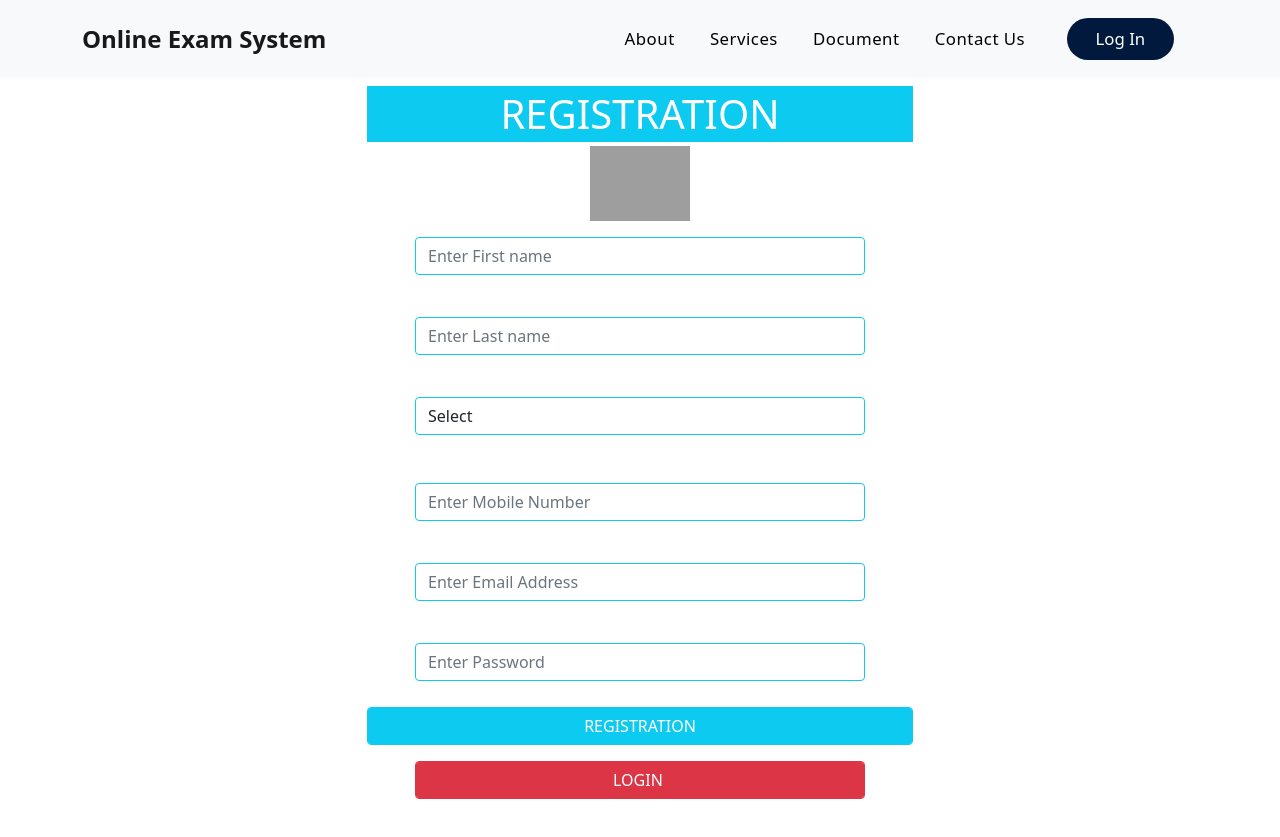
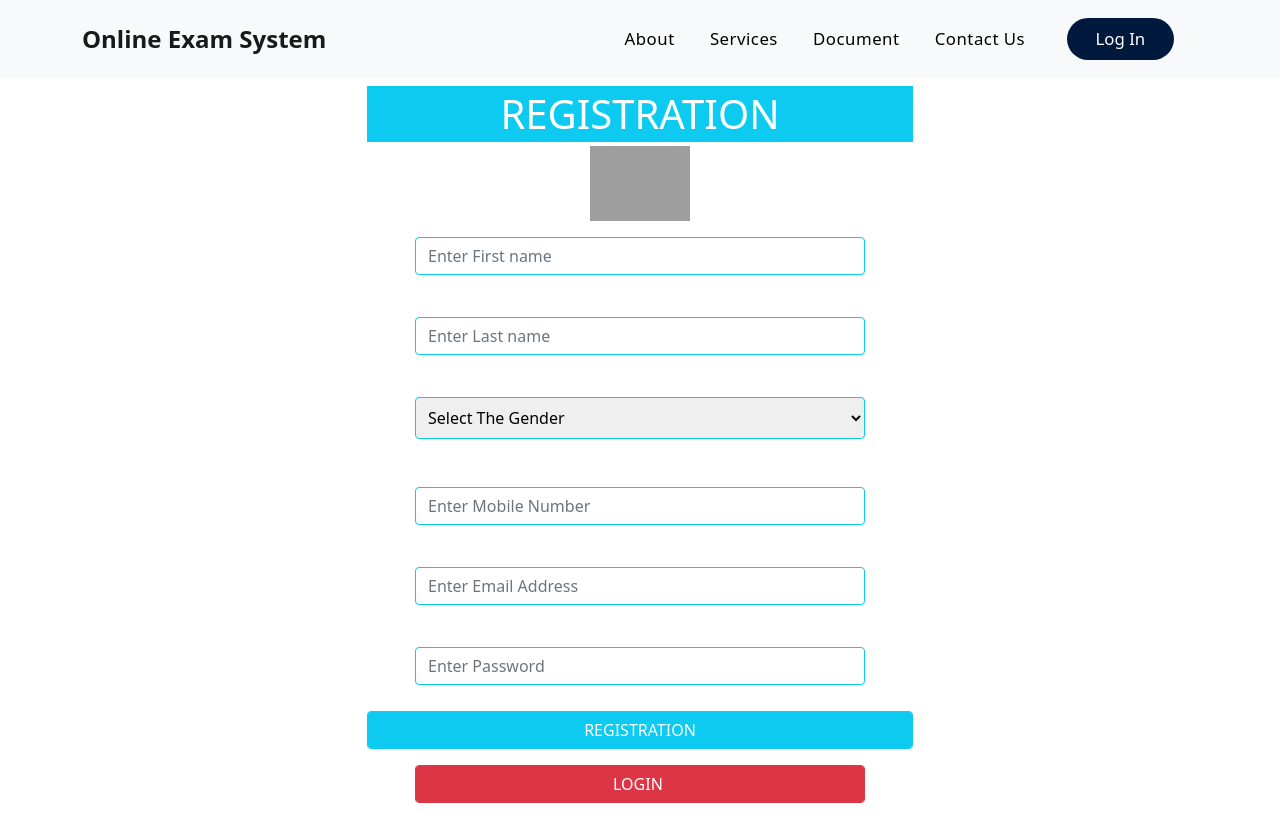
Before and after one commit to Revanth1902/ExamUserside, a React (Create React App) app: page /StudentSignup in a window 1280 px wide. Built offline with nearby package versions, Linux system fonts and the light colour scheme; grey boxes are pictures that could not be loaded; a web font is replaced by a local one.

Commit message:
Select option also enabled - Revanth

```diff
--- a/src/Components/StudentComponent/StudentSignup/StudentSignup.js
+++ b/src/Components/StudentComponent/StudentSignup/StudentSignup.js
@@ -2,6 +2,8 @@ import React, { useEffect } from "react";
 import { NavLink, useHistory } from "react-router-dom";
 import { toast, ToastContainer } from "react-toastify";
 import "react-toastify/dist/ReactToastify.css";
+import { FaChevronDown } from "react-icons/fa";
+
 import { TailSpin } from "react-loader-spinner";
 
 import axios from "axios";
@@ -38,7 +40,7 @@ const StudentSignup = () => {
       } else if (userData.lastName === "") {
         toast("Enter Last Name");
         setLoad(false);
-      } else if (userData.gender === "Select") {
+      } else if (userData.gender === "Select Your Gender") {
         toast("Select Gender");
         setLoad(false);
       } else if (userData.mobileNumber === "") {
@@ -125,19 +127,21 @@ const StudentSignup = () => {
                     value={userData.lastName}
                   />
                 </div>
-                <div class="py-3 mx-5">
+                <div className="py-3 mx-5">
+                  <div className="input-group">
                     <select
-                    onChange={(e) => onTextFieldChange(e)}
+                      onChange={onTextFieldChange}
                       name="gender"
                       required
-                    class="form-control  border-info"
-                    style={{ textTransform: "capitalize" }}
+                      className="custom-select border-info"
+                      style={{ textTransform: "capitalize", width: "100%" }}
                       value={userData.gender}
                     >
-                    <option>Select</option>
+                      <option>Select The Gender</option>
                       <option>male</option>
                       <option>female</option>
                     </select>
+                  </div>
                 </div>
                 <div style={{ position: "relative" }} class="py-3 mx-5">
                   <input
```
Lines whose indentation alone changed are shown as unchanged.
